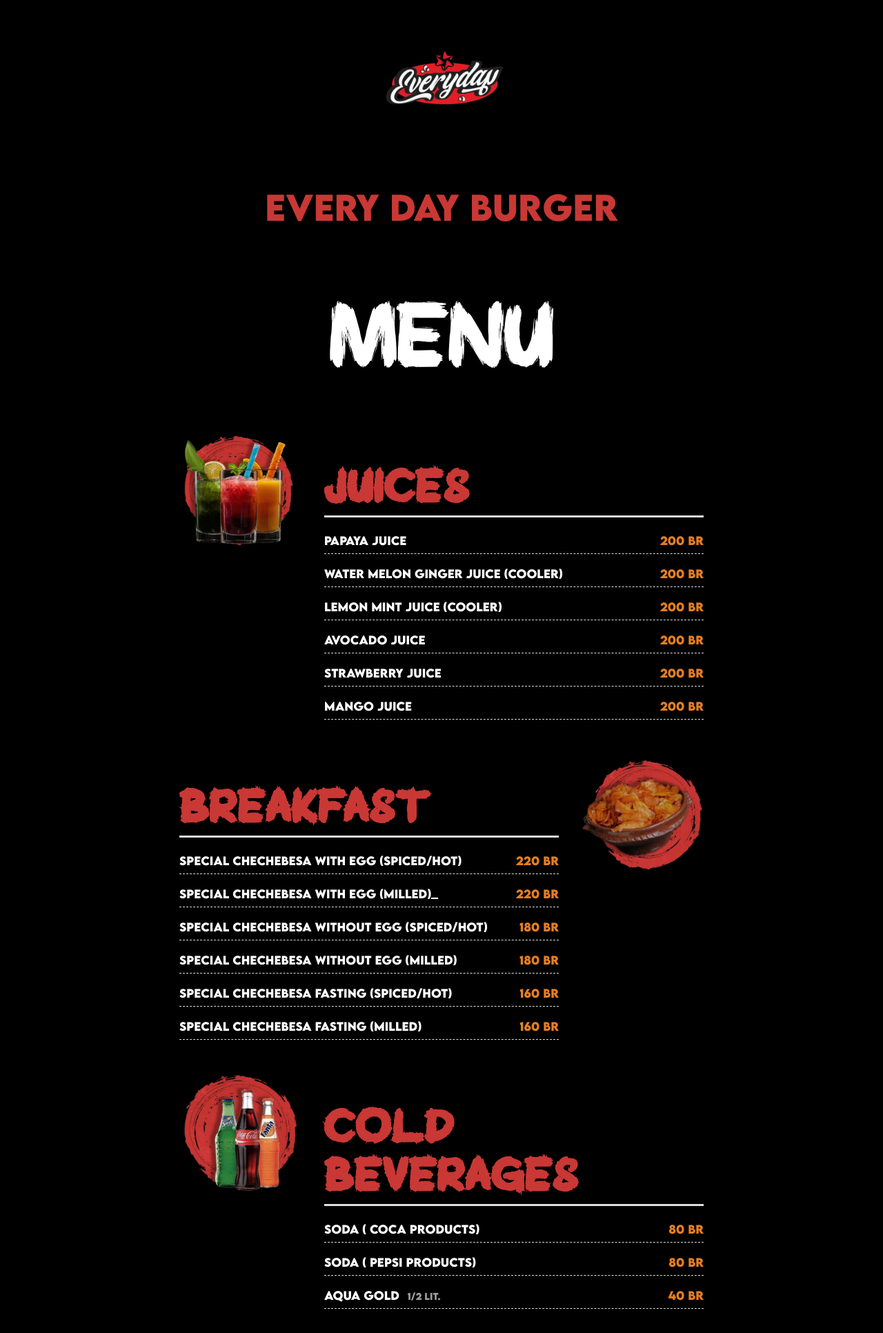
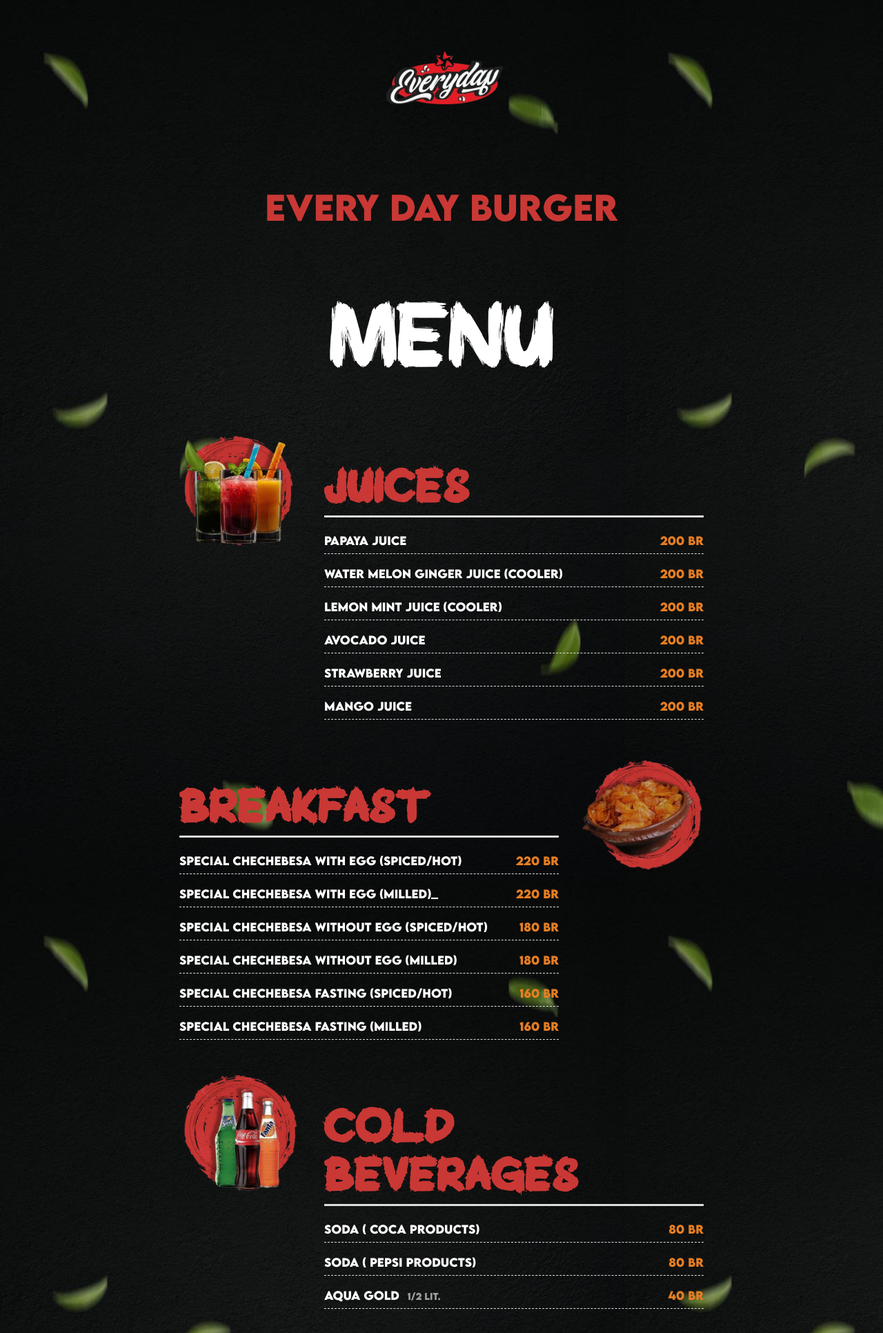
Before and after one commit to JohannesGezachew/cafemenu, a Django app: page / in a window 1280 px wide. Shown: the top 1932 px of the page at 69% size. Run offline with Django 3.2, Linux system fonts and the light colour scheme; data comes from the database, SQL or seed files in the repository; some web fonts are replaced.

Commit message:
background image changed and build.sh added

```diff
--- a/menu/templates/menu/base.html
+++ b/menu/templates/menu/base.html
@@ -10,6 +10,7 @@
 
 <!-- Lemon Milk (for body text) -->
 <link href="https://fonts.cdnfonts.com/css/lemon-milk" rel="stylesheet">
+<style>body{ background-image: url('./media/assets/bg.jpg');}</style>
 </head>
 <body>
     <div class="menu-container">
--- a/static/css/style.css
+++ b/static/css/style.css
@@ -90,7 +90,7 @@ body {
 .category h2 {
     position: sticky;
     top: 0;
-    background: rgb(0, 0, 0);
+
     z-index: 1;
 }
 .category-container {
```
Also changed, not shown: media/assets/bg.jpg (added), 1 other file.
